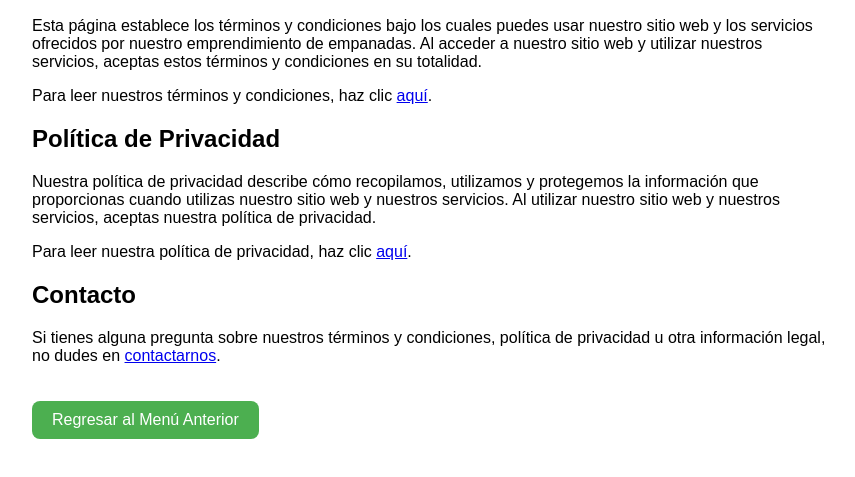
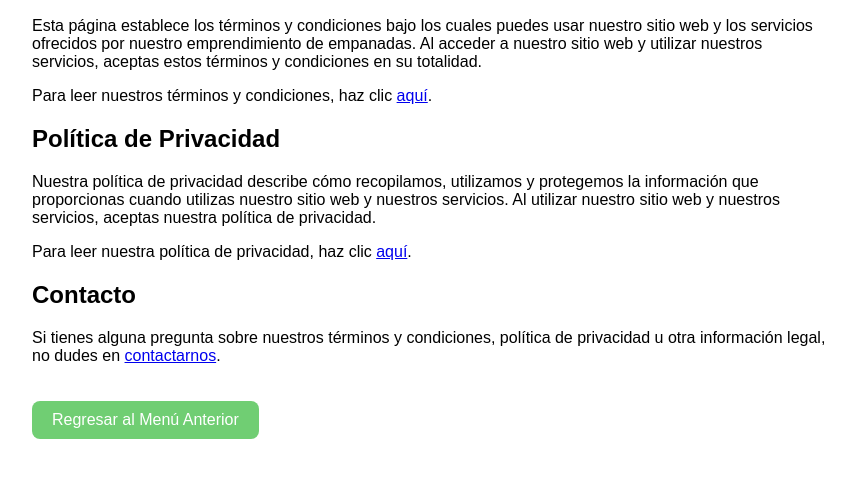
Before and after one commit to FelixR93/proyecto, a plain HTML site: page Legal.html in a window 1280 px wide. Shown: the part 131-608 px from the top of the page, without its empty margins (208-1063 px from the left). Drawn offline with Linux system fonts and the light colour scheme.

Commit message:
proyecto

```diff
--- a/Legal.html
+++ b/Legal.html
@@ -21,7 +21,7 @@
       margin-top: 20px;
     }
     .boton {
-      background-color: #4CAF50; /* Color de fondo del botón */
+      background-color: #70ce73; /* Color de fondo del botón */
       border: none;
       color: white;
       padding: 10px 20px;
```
Also changed, not shown: Privacidad.html (+1 -1 lines), Terminos.html (+1 -1 lines).
